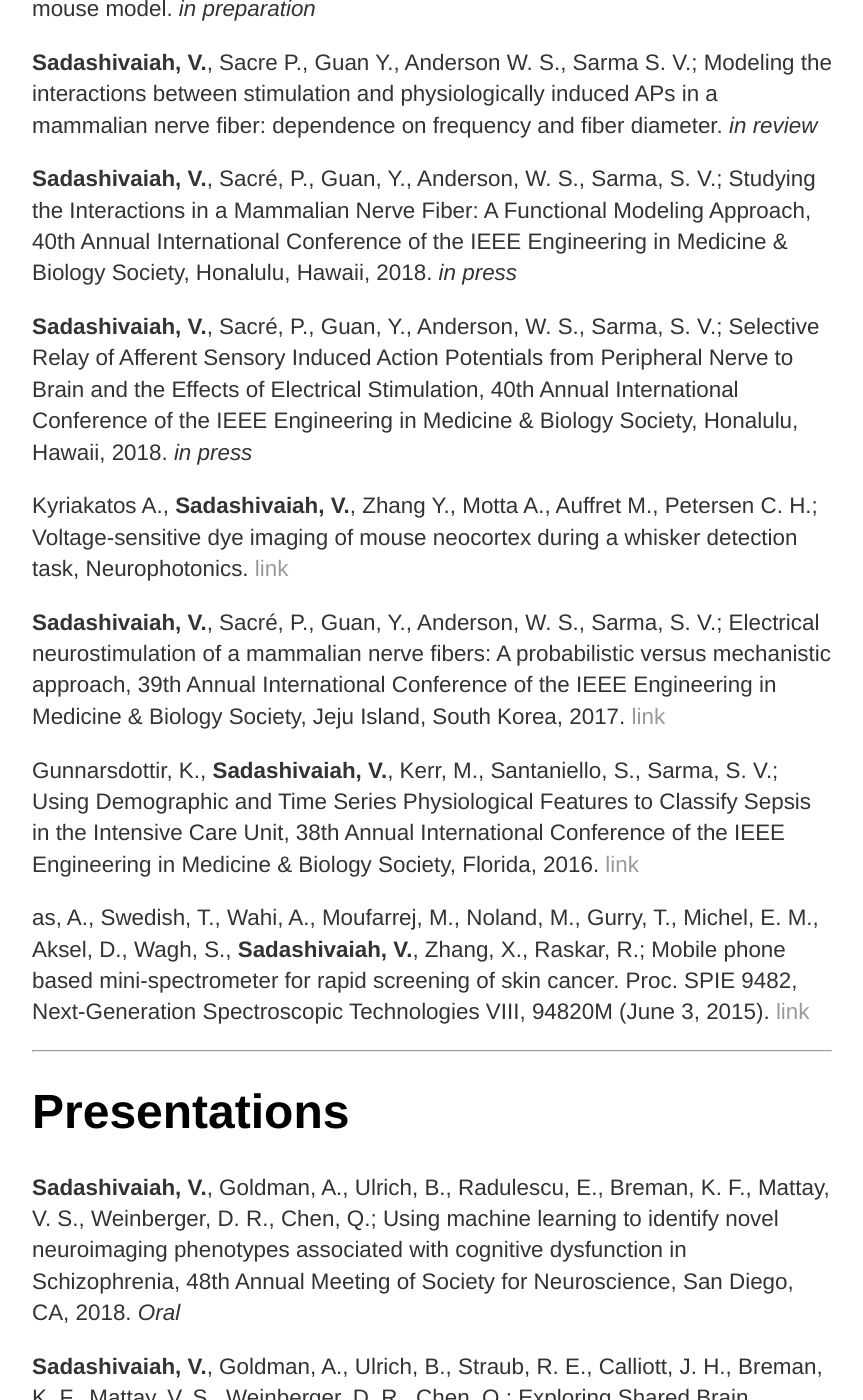
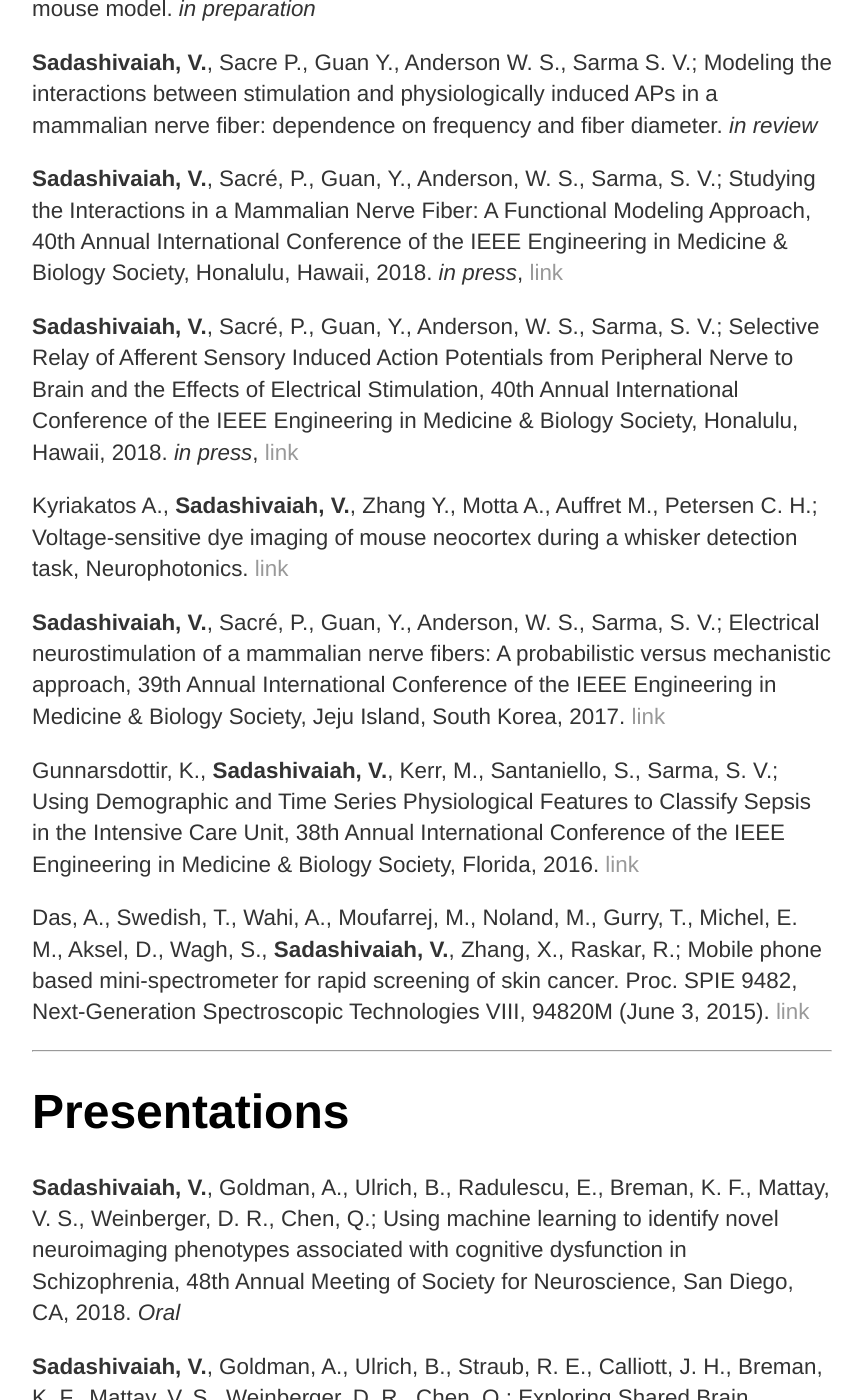
Before and after one commit to vjysd/vjysd.github.io, a Jekyll site: the page built from publications/index.md, in a window 1280 px wide and 1400 px high, scrolled down 594 px. Shown: the whole window, without its empty margins (208-1071 px from the left). Built offline with Jekyll 4.4.1, drawn with Linux system fonts in a browser that asks for light colours; comment, search, counter and statistics services are not loaded.

Commit message:
Updated pubs

```diff
--- a/publications/index.md
+++ b/publications/index.md
@@ -13,9 +13,9 @@ Ren, M., Chen, Q., **Sadashivaiah, V.**, Li, Y., Zhu, S., Mezeivtch, K., Hu, Z.,
 
 **Sadashivaiah, V.**, Sacre P., Guan Y., Anderson W. S., Sarma S. V.; Modeling the interactions between stimulation and physiologically induced APs in a mammalian nerve fiber: dependence on frequency and fiber diameter. *in review*
 
-**Sadashivaiah, V.**, Sacré, P., Guan, Y., Anderson, W. S., Sarma, S. V.; Studying the Interactions in a Mammalian Nerve Fiber: A Functional Modeling Approach, 40th Annual International Conference of the IEEE Engineering in Medicine & Biology Society, Honalulu, Hawaii, 2018. *in press*
+**Sadashivaiah, V.**, Sacré, P., Guan, Y., Anderson, W. S., Sarma, S. V.; Studying the Interactions in a Mammalian Nerve Fiber: A Functional Modeling Approach, 40th Annual International Conference of the IEEE Engineering in Medicine & Biology Society, Honalulu, Hawaii, 2018. *in press*, [link](/assets/files/embc2018_1.pdf)
 
-**Sadashivaiah, V.**, Sacré, P., Guan, Y., Anderson, W. S., Sarma, S. V.; Selective Relay of Afferent Sensory Induced Action Potentials from Peripheral Nerve to Brain and the Effects of Electrical Stimulation, 40th Annual International Conference of the IEEE Engineering in Medicine & Biology Society, Honalulu, Hawaii, 2018. *in press*
+**Sadashivaiah, V.**, Sacré, P., Guan, Y., Anderson, W. S., Sarma, S. V.; Selective Relay of Afferent Sensory Induced Action Potentials from Peripheral Nerve to Brain and the Effects of Electrical Stimulation, 40th Annual International Conference of the IEEE Engineering in Medicine & Biology Society, Honalulu, Hawaii, 2018. *in press*, [link](/assets/files/embc2018_2.pdf)
 
 Kyriakatos A., **Sadashivaiah, V.**, Zhang Y., Motta A., Auffret M., Petersen C. H.; Voltage-sensitive dye imaging of mouse neocortex during a whisker detection task, Neurophotonics. [link](https://doi.org/10.1117/1.NPh.4.3.031204)
 
@@ -23,7 +23,7 @@ Kyriakatos A., **Sadashivaiah, V.**, Zhang Y., Motta A., Auffret M., Petersen C.
 
 Gunnarsdottir, K., **Sadashivaiah, V.**, Kerr, M., Santaniello, S., Sarma, S. V.; Using Demographic and Time Series Physiological Features to Classify Sepsis in the Intensive Care Unit, 38th Annual International Conference of the IEEE Engineering in Medicine & Biology Society, Florida, 2016. [link](https://doi.org/10.1109/EMBC.2016.7590817)
 
-as, A., Swedish, T., Wahi, A., Moufarrej, M., Noland, M., Gurry, T., Michel, E. M., Aksel, D., Wagh, S., **Sadashivaiah, V.**, Zhang, X., Raskar, R.; Mobile phone based mini-spectrometer for rapid screening of skin cancer. Proc. SPIE 9482, Next-Generation Spectroscopic Technologies VIII, 94820M (June 3, 2015). [link](https://doi.org/10.1117/12.2182191)
+Das, A., Swedish, T., Wahi, A., Moufarrej, M., Noland, M., Gurry, T., Michel, E. M., Aksel, D., Wagh, S., **Sadashivaiah, V.**, Zhang, X., Raskar, R.; Mobile phone based mini-spectrometer for rapid screening of skin cancer. Proc. SPIE 9482, Next-Generation Spectroscopic Technologies VIII, 94820M (June 3, 2015). [link](https://doi.org/10.1117/12.2182191)
 
 ---
 
```
Also changed, not shown: 2 other files.
